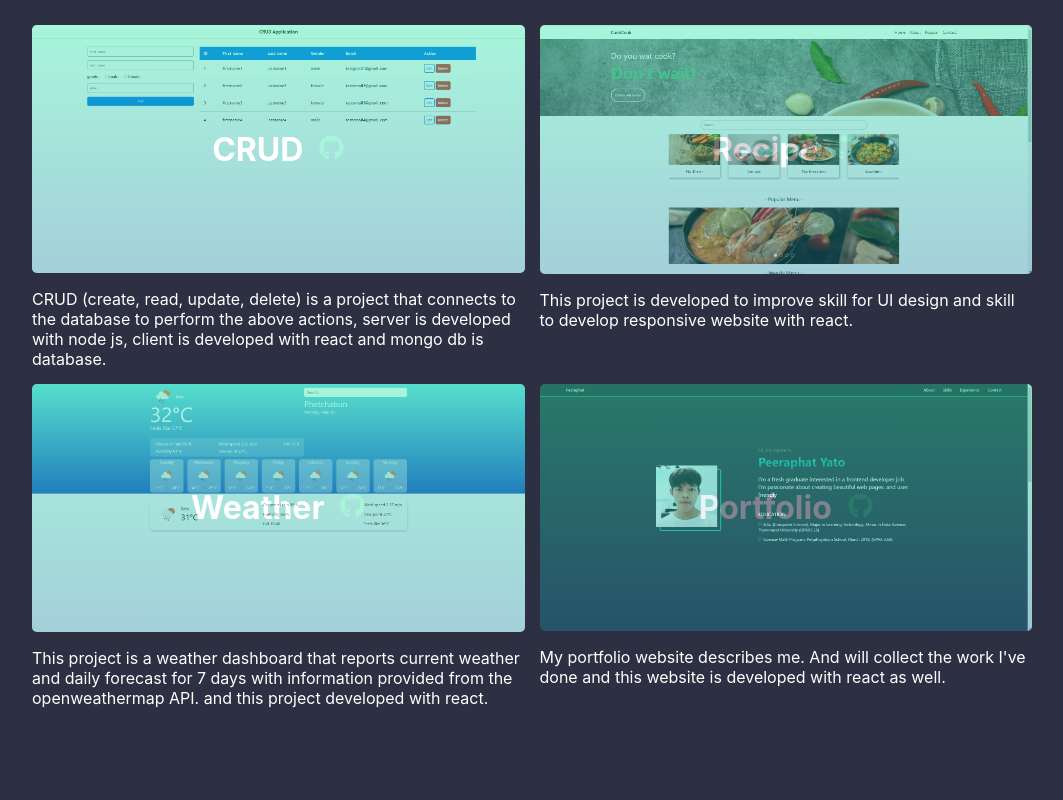
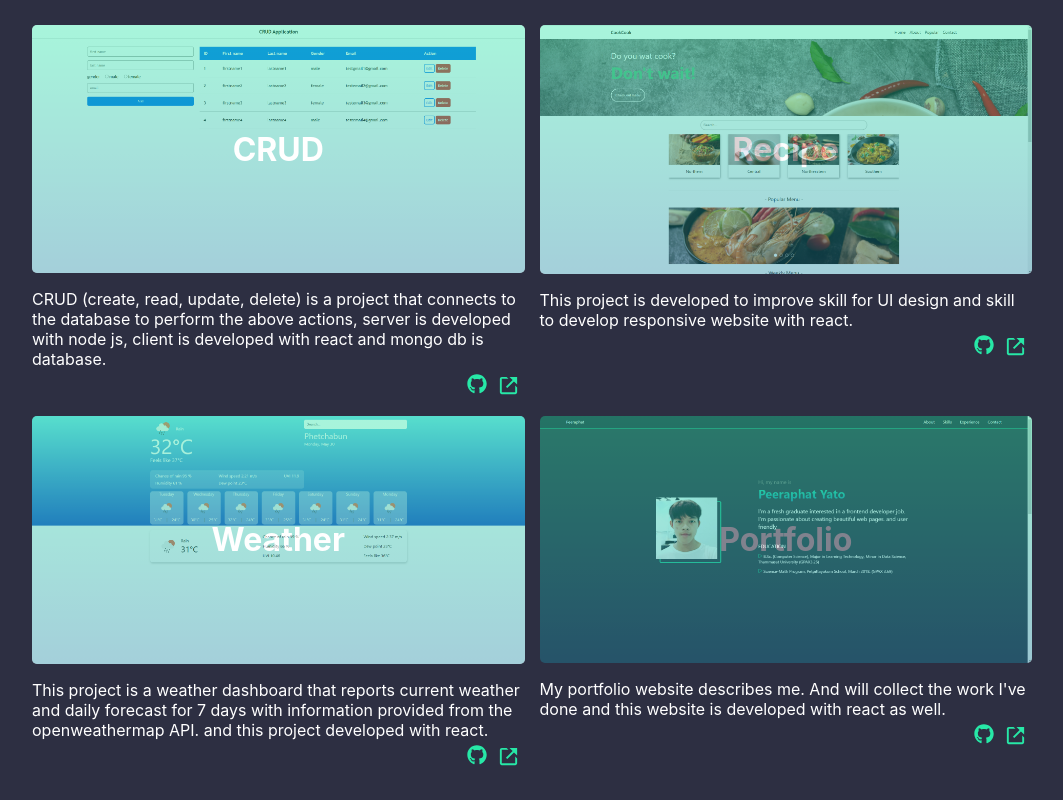
Before and after one commit to pyato/portfolio-project, a React (Create React App) app: page / in a window 1280 px wide. Shown: the part 1980-2780 px from the top of the page, without its empty margins (108-1171 px from the left). Built offline with nearby package versions, Linux system fonts and the light colour scheme.

Commit message:
change explain

```diff
--- a/src/assets/css/ExplainProject.css
+++ b/src/assets/css/ExplainProject.css
@@ -1,3 +1,12 @@
 .explain-con {
     margin-top: 1rem;
 }
+
+.explain-link {
+    display: flex;
+    justify-content: end;
+}
+
+.explain-link a {
+    margin: 5px 5px 0px 5px;
+}
--- a/src/components/Card.js
+++ b/src/components/Card.js
@@ -1,20 +1,20 @@
 import "../App.js";
 import "../assets/css/Card.css";
 import React from "react";
-import { FaGithub } from "react-icons/fa";
 
-function Card({nameWork, workImage, gitUrl}) {
+function Card({ nameWork, workImage, externalLink }) {
 
     return (
         <div className="container">
-            <div className="card-img">
-                <img src={workImage}/>
-                {nameWork === "KaleCare" ? <div className="card-img-bg"></div> : <></>}
-                <div className="card-img-front">
-                    <p>{nameWork}</p>
-                    {nameWork === "KaleCare" ? <></> : <a href={gitUrl} target="_blank"><FaGithub size={25} color="#27E8A7" /> </a>}
+            <a href={externalLink} target="_blank" >
+                <div className="card-img" >
+                    <img src={workImage} />
+                    {nameWork === "KaleCare" ? <div className="card-img-bg"></div> : <></>}
+                    <div className="card-img-front">
+                        <p>{nameWork}</p>
+                    </div>
                 </div>
-            </div>
+            </a>
         </div>
     )
 }
--- a/src/components/Experience.js
+++ b/src/components/Experience.js
@@ -37,7 +37,7 @@ function Experience() {
                     </div>
                 </div>
             </div>
-            {expContext.viewMore ? <ExplainGraduate /> : <></> }
+            {expContext.viewMore ? <ExplainGraduate /> : <></>}
             <div className="experience-border-right"><div></div></div>
             <div className="project-con">
                 <div>
@@ -50,27 +50,43 @@ function Experience() {
 
                 <div className="project-con-card">
                     <div>
-                        <Card nameWork="CRUD" workImage={work2} gitUrl="https://github.com/pyato/crud-project"/>
+                        <Card nameWork="CRUD" workImage={work2} externalLink="https://crud-client-project.herokuapp.com/" />
                         <div>
-                            <ExplainProject explain="CRUD (create, read, update, delete) is a project that connects to the database to perform the above actions, server is developed with node js, client is developed with react and mongo db is database." />
+                            <ExplainProject
+                                explain="CRUD (create, read, update, delete) is a project that connects to the database to perform the above actions, server is developed with node js, client is developed with react and mongo db is database."
+                                gitUrl="https://github.com/pyato/crud-project"
+                                externalLink="https://crud-client-project.herokuapp.com/"
+                            />
                         </div>
                     </div>
                     <div>
-                        <Card nameWork="Recipe" workImage={work3} gitUrl="https://github.com/pyato/recipe-project"/>
+                        <Card nameWork="Recipe" workImage={work3} externalLink="https://web-recipe-project.herokuapp.com/" />
                         <div>
-                            <ExplainProject explain="This project is developed to improve skill for UI design and skill to develop responsive website with react." />
+                            <ExplainProject
+                                explain="This project is developed to improve skill for UI design and skill to develop responsive website with react."
+                                gitUrl="https://github.com/pyato/recipe-project"
+                                externalLink="https://web-recipe-project.herokuapp.com/"
+                            />
                         </div>
                     </div>
                     <div>
-                        <Card nameWork="Weather" workImage={work4} gitUrl="https://github.com/pyato/weather-project"/>
+                        <Card nameWork="Weather" workImage={work4} externalLink="http://weather-dashboard-project.herokuapp.com/" />
                         <div>
-                            <ExplainProject explain="This project is a weather dashboard that reports current weather and daily forecast for 7 days with information provided from the openweathermap API. and this project developed with react." />
+                            <ExplainProject
+                                explain="This project is a weather dashboard that reports current weather and daily forecast for 7 days with information provided from the openweathermap API. and this project developed with react."
+                                gitUrl="https://github.com/pyato/weather-project"
+                                externalLink="http://weather-dashboard-project.herokuapp.com/"
+                            />
                         </div>
                     </div>
                     <div>
-                        <Card nameWork="Portfolio" workImage={work5} gitUrl="https://github.com/pyato/portfolio-project"/>
+                        <Card nameWork="Portfolio" workImage={work5} externalLink="https://portfolio-peeraphat.herokuapp.com/" />
                         <div>
-                            <ExplainProject explain="My portfolio website describes me. And will collect the work I've done and this website is developed with react as well." />
+                            <ExplainProject
+                                explain="My portfolio website describes me. And will collect the work I've done and this website is developed with react as well."
+                                gitUrl="https://github.com/pyato/portfolio-project"
+                                externalLink="https://portfolio-peeraphat.herokuapp.com/"
+                            />
                         </div>
                     </div>
                 </div>
--- a/src/components/ExplainProject.js
+++ b/src/components/ExplainProject.js
@@ -1,12 +1,18 @@
 import "../App.css";
 import "../assets/css/ExplainProject.css";
 import React from "react";
+import { FaGithub } from "react-icons/fa";
+import { BiLinkExternal } from "react-icons/bi";
 
-function ExplainProject({explain}) {
+function ExplainProject({ explain, gitUrl, externalLink }) {
 
     return (
         <div className="explain-con">
             {explain}
+            <div className="explain-link">
+                <a href={gitUrl} target="_blank"><FaGithub color="#27E8A7" size={20} /></a>
+                <a href={externalLink} target="_blank"><BiLinkExternal color="#27E8A7" size={23} /></a>
+            </div>
         </div>
     )
 }
```
